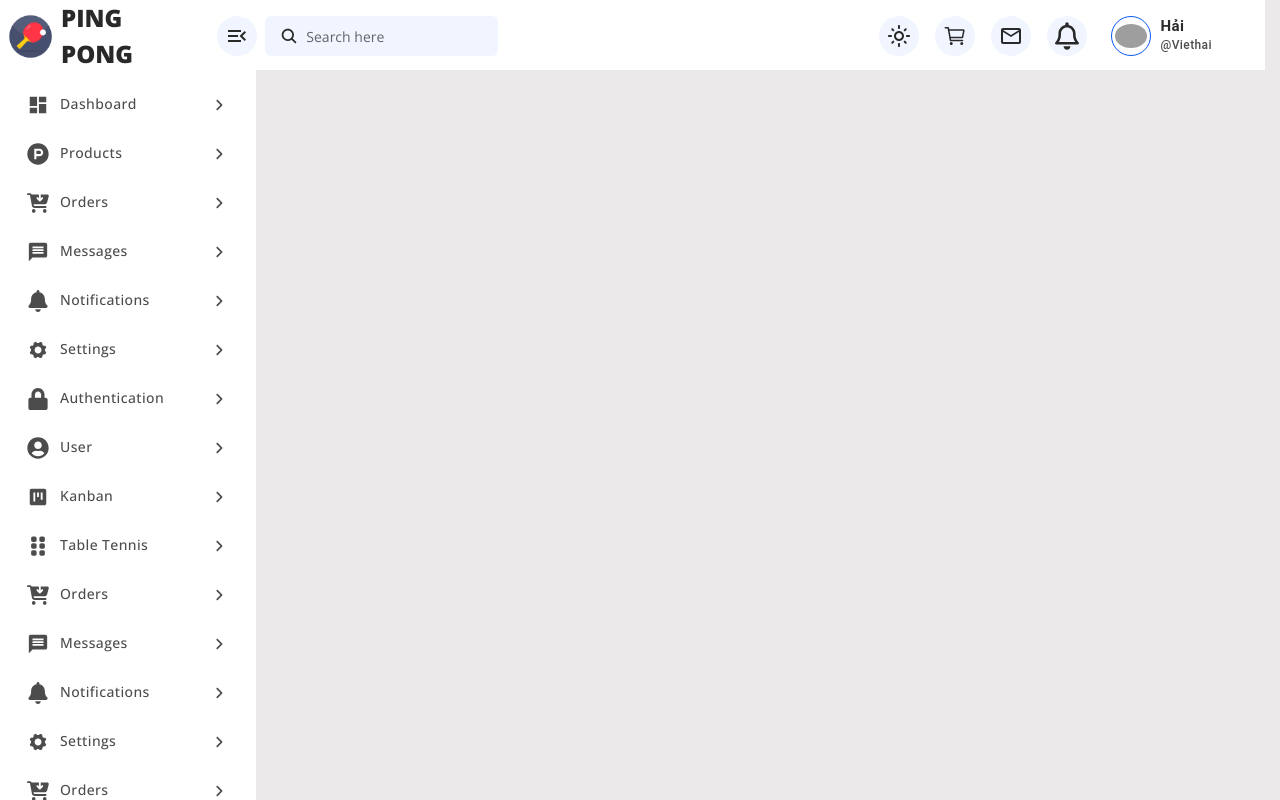
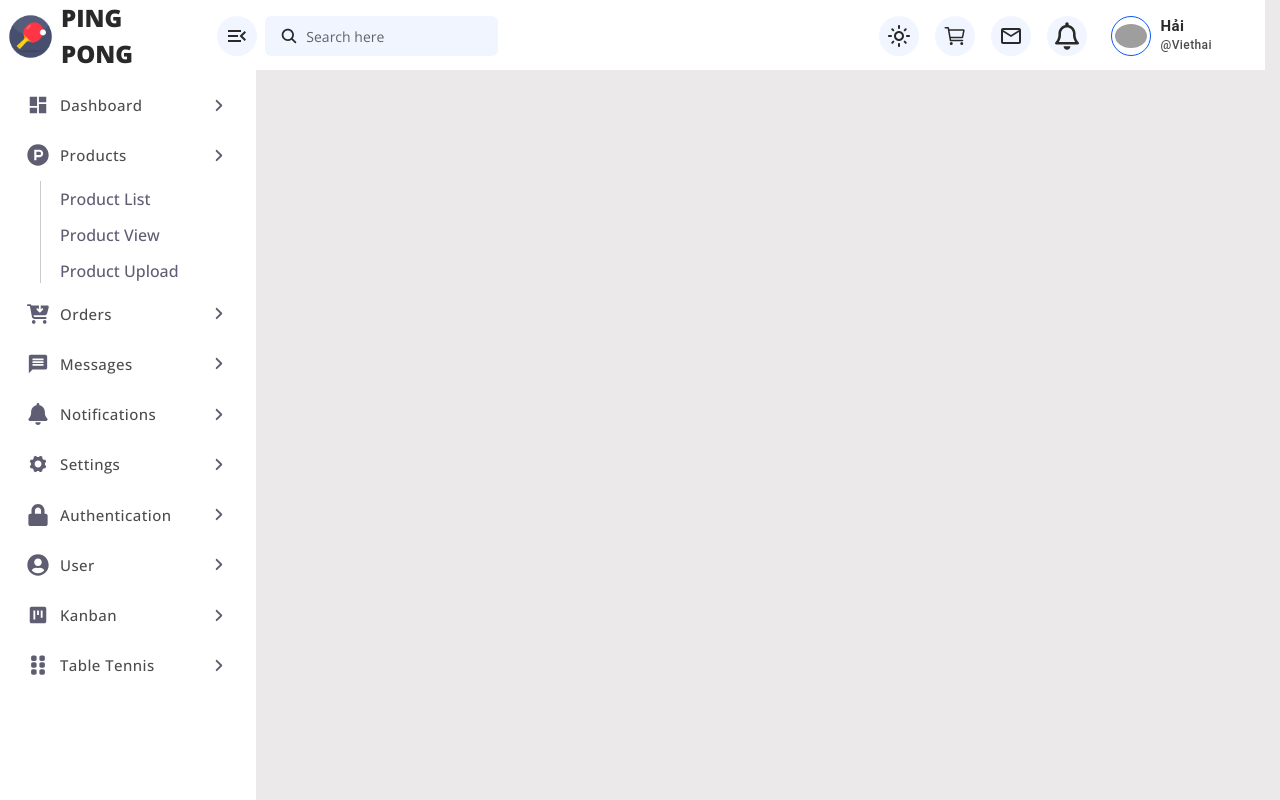
Before and after one commit to KINGDOMNVHAI/bongban-fe, a React (Create React App) app: page / in a window 1280 px wide. Built offline with nearby package versions, Linux system fonts and the light colour scheme; grey boxes are pictures that could not be loaded.

Commit message:
Create setActiveTab

```diff
--- a/src/App.css
+++ b/src/App.css
@@ -68,9 +68,23 @@ header button.rounded-circle:hover svg {color: #0858f7 !important; transition: a
 .main .sidebarWrapper .sidebar ul li {list-style: none;}
 .main .sidebarWrapper .sidebar ul li button {color: rgba(0, 0, 0, 0.7); text-align: left; justify-content: left; border-radius: 10px !important;
   padding: 12px 10px !important; font-weight: 500 !important; font-family: "Open Sans", sans-serif !important;
-  align-items: center; text-transform: capitalize !important;}
-  .main .sidebarWrapper .sidebar ul li button:hover {background: #f1f1f1 !important;}
-  .main .sidebarWrapper .sidebar ul li button * {color: rgba(0, 0, 0, 0.7);}
+  align-items: center; text-transform: capitalize !important; font-size: 15px !important;}
+.main .sidebarWrapper .sidebar ul li button:hover {background: #f1f1f1 !important;}
+.main .sidebarWrapper .sidebar ul li button.active {background: #f1f1f1 !important;}
+.main .sidebarWrapper .sidebar ul li button * {color: #5e5d72;}
 .main .sidebarWrapper .sidebar ul li button .icon {display: flex; align-items: center; justify-content: center; width: 25px; height: 25px; margin-right: 10px;}
 .main .sidebarWrapper .sidebar ul li button .icon svg {font-size: 22px;}
 .main .sidebarWrapper .sidebar ul li button .arrow {margin-left: auto; display: flex; align-items: center; justify-content: center; width: 25px; height: 25px;}
+
+.main .sidebarWrapper .sidebar ul .submenu {padding: 0px 45px; position: relative;}
+.main .sidebarWrapper .sidebar ul .submenu::before {content: ''; width: 1px; height: 95%; position: absolute; top: 0px; left: 25px; background: rgba(0, 0, 0, 0.2);}
+.main .sidebarWrapper .sidebar ul .submenu li {width: 100%; list-style: none;} /* Create left line */
+.main .sidebarWrapper .sidebar ul .submenu li a {color: #5e5d72 !important; text-decoration: none; display: block; padding: 6px 0px;
+  font-size: 16px; font-weight: 500; transition: all 0.3s;}
+.main .sidebarWrapper .sidebar ul .submenu li a:hover {color: #0858f7 !important;}
+
+.main .sidebarWrapper .sidebar ul .submenu .submenuWrapper .colapsed {height: 0px;}
+.main .sidebarWrapper .sidebar ul .submenu .submenuWrapper .colapsed .submenu {opacity: 0;}
+
+.main .sidebarWrapper .sidebar ul .submenu .submenuWrapper .colapse {height: auto;}
+.main .sidebarWrapper .sidebar ul .submenu .submenuWrapper .colapse .submenu {opacity: 1;}
--- a/src/components/Header/index.js
+++ b/src/components/Header/index.js
@@ -8,17 +8,11 @@ import { FaRegBell } from "react-icons/fa6";
 import SearchBox from "../SearchBox";
 
 import { React, useState } from 'react';
-import Box from '@mui/material/Box';
-import Avatar from '@mui/material/Avatar';
 import Menu from '@mui/material/Menu';
 import MenuItem from '@mui/material/MenuItem';
 import ListItemIcon from '@mui/material/ListItemIcon';
 import Divider from '@mui/material/Divider';
-import IconButton from '@mui/material/IconButton';
-import Typography from '@mui/material/Typography';
-import Tooltip from '@mui/material/Tooltip';
 import PersonAdd from '@mui/icons-material/PersonAdd';
-import Settings from '@mui/icons-material/Settings';
 import Logout from '@mui/icons-material/Logout';
 
 
--- a/src/components/Sidebar/index.js
+++ b/src/components/Sidebar/index.js
@@ -1,165 +1,105 @@
+import { Link } from "react-router-dom";
 import Button from '@mui/material/Button';
 import { FaProductHunt, FaLock, FaUserCircle } from "react-icons/fa";
 import { FaAngleRight, FaCartArrowDown, FaBell, FaGripVertical } from "react-icons/fa6";
 import { MdDashboard, MdMessage, MdViewKanban } from "react-icons/md";
 import { IoIosSettings } from "react-icons/io";
+import { useState } from "react";
 
 const Sidebar = () => {
+
+    const [activeTab, setActiveTab] = useState(null);
+
+    const isOpenSubmenu = (index) => {
+        setActiveTab(index);
+    }
+
     return (
         <>
             <div className="sidebar">
                 <ul>
                     <li>
-                        <Button className='w-100'>
+                        <Link to="/">
+                            <Button className={`w-100 ${activeTab === 0 ? 'active' : ''}`}>
                             <span className='icon'><MdDashboard/></span>
                             Dashboard
                             <span className='arrow'><FaAngleRight/></span>
                             </Button>
+                            </Link>
                     </li>
                     <li>
-                        <Button className='w-100'>
+                        <Link to="/">
+                            <Button className={`w-100 ${activeTab === 1 ? 'active' : ''}`} onClick={() => isOpenSubmenu(1)}>
                             <span className='icon'><FaProductHunt/></span>
                             Products
                             <span className='arrow'><FaAngleRight/></span>
                             </Button>
+                            <div className={`submenuWrapper ${activeTab === 1 ? 'colapse' : 'colapsed'}`}>
+                                <ul className="submenu">
+                                    <li><Link to="#">Product List</Link></li>
+                                    <li><Link to="#">Product View</Link></li>
+                                    <li><Link to="#">Product Upload</Link></li>
+                                </ul>
+                            </div>
+                        </Link>
                     </li>
                     <li>
-                        <Button className='w-100'>
+                        <Link to="/">
+                            <Button className={`w-100 ${activeTab === 2 ? 'active' : ''}`}>
                             <span className='icon'><FaCartArrowDown/></span>
                             Orders
                             <span className='arrow'><FaAngleRight/></span>
                             </Button>
+                        </Link>
                     </li>
                     <li>
-                        <Button className='w-100'>
+                        <Link to="/">
+                            <Button className={`w-100 ${activeTab === 2 ? 'active' : ''}`}>
                             <span className='icon'><MdMessage/></span>
                             Messages
                             <span className='arrow'><FaAngleRight/></span>
                             </Button>
+                        </Link>
                     </li>
                     <li>
-                        <Button className='w-100'>
+                        <Button className={`w-100 ${activeTab === 3 ? 'active' : ''}`}>
                         <span className='icon'><FaBell/></span>
                         Notifications
                         <span className='arrow'><FaAngleRight/></span>
                         </Button>
                     </li>
                     <li>
-                        <Button className='w-100'>
+                        <Button className={`w-100 ${activeTab === 4 ? 'active' : ''}`}>
                         <span className='icon'><IoIosSettings/></span>
                         Settings
                         <span className='arrow'><FaAngleRight/></span>
                         </Button>
                     </li>
                     <li>
-                        <Button className='w-100'>
+                        <Button className={`w-100 ${activeTab === 5 ? 'active' : ''}`}>
                         <span className='icon'><FaLock/></span>
                         Authentication
                         <span className='arrow'><FaAngleRight/></span>
                         </Button>
                     </li>
                     <li>
-                        <Button className='w-100'>
+                        <Button className={`w-100 ${activeTab === 6 ? 'active' : ''}`}>
                         <span className='icon'><FaUserCircle/></span>
                         User
                         <span className='arrow'><FaAngleRight/></span>
                         </Button>
                     </li>
                     <li>
-                        <Button className='w-100'>
+                        <Button className={`w-100 ${activeTab === 7 ? 'active' : ''}`}>
                         <span className='icon'><MdViewKanban/></span>
                         Kanban
                         <span className='arrow'><FaAngleRight/></span>
                         </Button>
                     </li>
                     <li>
-                        <Button className='w-100'>
+                        <Button className={`w-100 ${activeTab === 8 ? 'active' : ''}`}>
                         <span className='icon'><FaGripVertical /></span>
                         Table Tennis
-                        <span className='arrow'><FaAngleRight/></span>
-                        </Button>
-                    </li>
-                    <li>
-                        <Button className='w-100'>
-                        <span className='icon'><FaCartArrowDown/></span>
-                        Orders
-                        <span className='arrow'><FaAngleRight/></span>
-                        </Button>
-                    </li>
-                    <li>
-                        <Button className='w-100'>
-                        <span className='icon'><MdMessage/></span>
-                        Messages
-                        <span className='arrow'><FaAngleRight/></span>
-                        </Button>
-                    </li>
-                    <li>
-                        <Button className='w-100'>
-                        <span className='icon'><FaBell/></span>
-                        Notifications
-                        <span className='arrow'><FaAngleRight/></span>
-                        </Button>
-                    </li>
-                    <li>
-                        <Button className='w-100'>
-                        <span className='icon'><IoIosSettings/></span>
-                        Settings
-                        <span className='arrow'><FaAngleRight/></span>
-                        </Button>
-                    </li>
-                    <li>
-                        <Button className='w-100'>
-                        <span className='icon'><FaCartArrowDown/></span>
-                        Orders
-                        <span className='arrow'><FaAngleRight/></span>
-                        </Button>
-                    </li>
-                    <li>
-                        <Button className='w-100'>
-                        <span className='icon'><MdMessage/></span>
-                        Messages
-                        <span className='arrow'><FaAngleRight/></span>
-                        </Button>
-                    </li>
-                    <li>
-                        <Button className='w-100'>
-                        <span className='icon'><FaBell/></span>
-                        Notifications
-                        <span className='arrow'><FaAngleRight/></span>
-                        </Button>
-                    </li>
-                    <li>
-                        <Button className='w-100'>
-                        <span className='icon'><IoIosSettings/></span>
-                        Settings
-                        <span className='arrow'><FaAngleRight/></span>
-                        </Button>
-                    </li>
-                    <li>
-                        <Button className='w-100'>
-                        <span className='icon'><FaCartArrowDown/></span>
-                        Orders
-                        <span className='arrow'><FaAngleRight/></span>
-                        </Button>
-                    </li>
-                    <li>
-                        <Button className='w-100'>
-                        <span className='icon'><MdMessage/></span>
-                        Messages
-                        <span className='arrow'><FaAngleRight/></span>
-                        </Button>
-                    </li>
-                    <li>
-                        <Button className='w-100'>
-                        <span className='icon'><FaBell/></span>
-                        Notifications
-                        <span className='arrow'><FaAngleRight/></span>
-                        </Button>
-                    </li>
-                    <li>
-                        <Button className='w-100'>
-                        <span className='icon'><IoIosSettings/></span>
-                        Settings
                         <span className='arrow'><FaAngleRight/></span>
                         </Button>
                     </li>
```
Also changed, not shown: document/huongdan.txt. Lines whose indentation alone changed are shown as unchanged.
